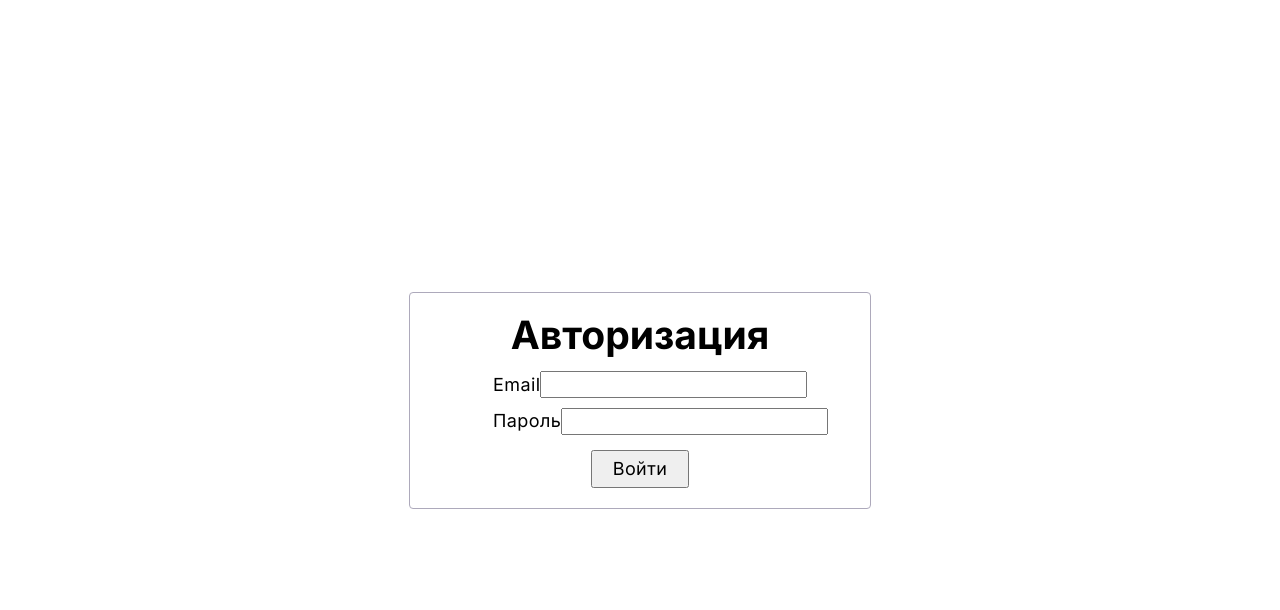
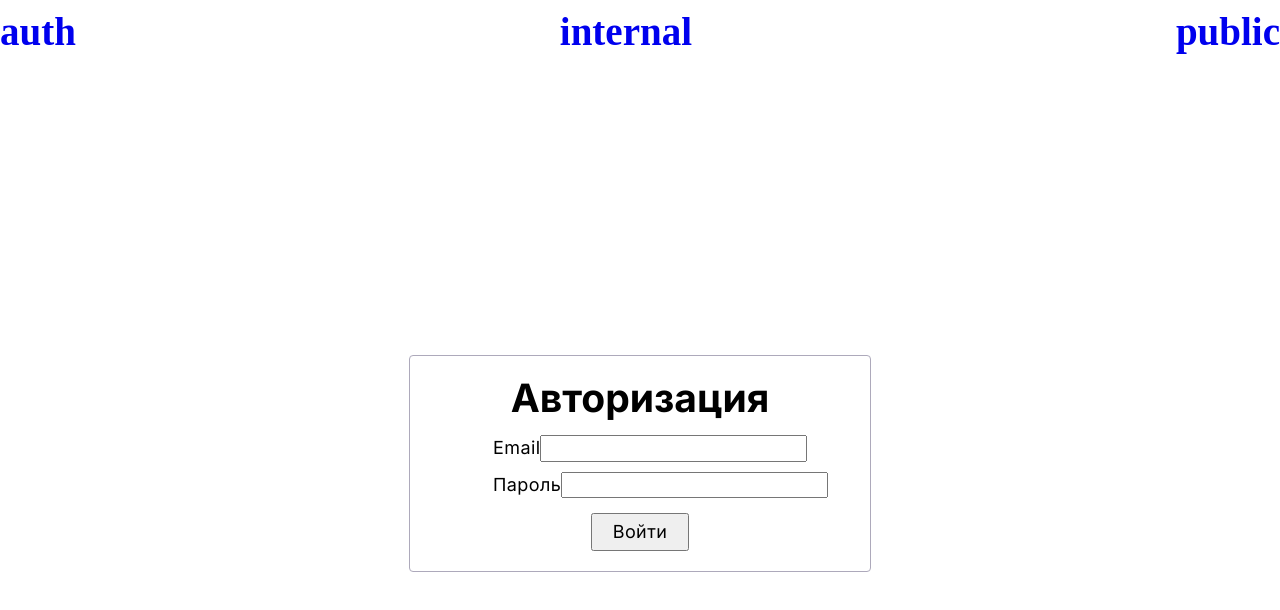
Before and after one commit to elrouss/prozhito-auth, a Next.js app: page / in a window 1280 px wide. Shown: the top 610 px of the page. Built offline with nearby package versions, Linux system fonts and the light colour scheme.

Commit message:
feat: add header

```diff
--- a/src/pages/index.tsx
+++ b/src/pages/index.tsx
@@ -1,5 +1,6 @@
 import Head from 'next/head';
 import { Inter } from 'next/font/google';
+import { Header } from '@/shared/header/header';
 import { SignInForm } from '@/components/auth-form/components/sign-in-form';
 import styles from './index.module.scss';
 
@@ -13,6 +14,7 @@ const HomePage = () => (
       <meta name="viewport" content="width=device-width, initial-scale=1" />
       <link rel="icon" href="/favicon.ico" />
     </Head>
+    <Header />
     <main className={`${styles.main} ${inter.className}`}>
       <SignInForm />
     </main>
--- a/src/pages/profile/index.tsx
+++ b/src/pages/profile/index.tsx
@@ -1,14 +1,18 @@
+import { Header } from '@/shared/header/header';
 import { HeadingH1Default } from '@/shared/headings/heading-h1-default/ heading-h1-default';
 import { DefaultButton } from '@/shared/buttons/default-btn/default-btn';
 import styles from './index.module.scss';
 
 const ProfilePage = () => (
+  <>
+    <Header />
     <main className={styles.main}>
       <div className={styles.wrapper}>
         <HeadingH1Default label="Привет, TEST!" />
         <DefaultButton label="Выход" />
       </div>
     </main>
+  </>
 );
 
 export default ProfilePage;
--- /dev/null
+++ b/src/shared/header/data.ts
@@ -0,0 +1,14 @@
+export const navLinks = [
+  {
+    name: 'auth',
+    href: '/test-auth',
+  },
+  {
+    name: 'internal',
+    href: '/test-internal',
+  },
+  {
+    name: 'public',
+    href: '/test-public',
+  },
+];
--- /dev/null
+++ b/src/shared/header/header.module.scss
@@ -0,0 +1,18 @@
+@use '@/assets/styles/abstracts/variables/colors';
+@use '@/assets/styles/abstracts/variables/wrappers';
+@use '@/assets/styles/abstracts/placeholders';
+
+.wrapper {
+  max-width: wrappers.$main-desktop;
+  margin: 0 auto;
+}
+
+.nav {
+  padding: 10px 0;
+}
+
+.navLinks {
+  display: flex;
+  justify-content: space-between;
+  @extend %heading-size-medium;
+}
--- /dev/null
+++ b/src/shared/header/header.tsx
@@ -0,0 +1,20 @@
+import Link from 'next/link';
+import { nanoid } from 'nanoid';
+import { navLinks } from './data';
+import styles from './header.module.scss';
+
+export const Header = () => (
+  <header className={styles.header}>
+    <div className={styles.wrapper}>
+      <nav className={styles.nav}>
+        <ul className={styles.navLinks}>
+          {navLinks.map(({ name, href }) => (
+            <li key={nanoid()}>
+              <Link href={href}>{name}</Link>
+            </li>
+          ))}
+        </ul>
+      </nav>
+    </div>
+  </header>
+);
```
Lines whose indentation alone changed are shown as unchanged.
